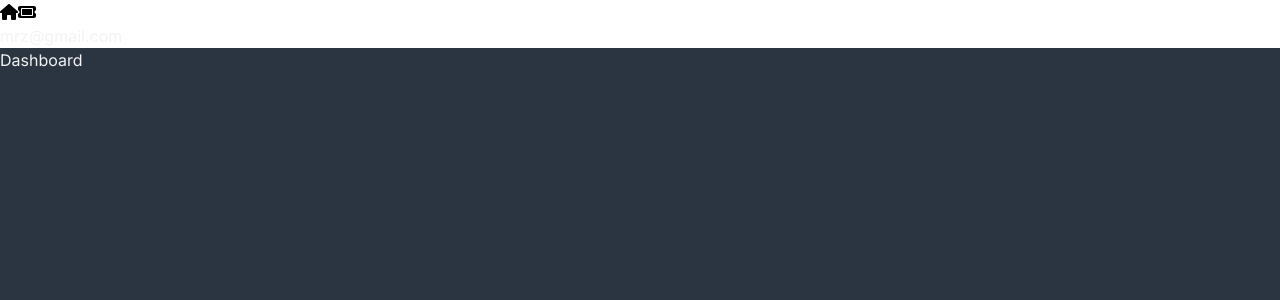
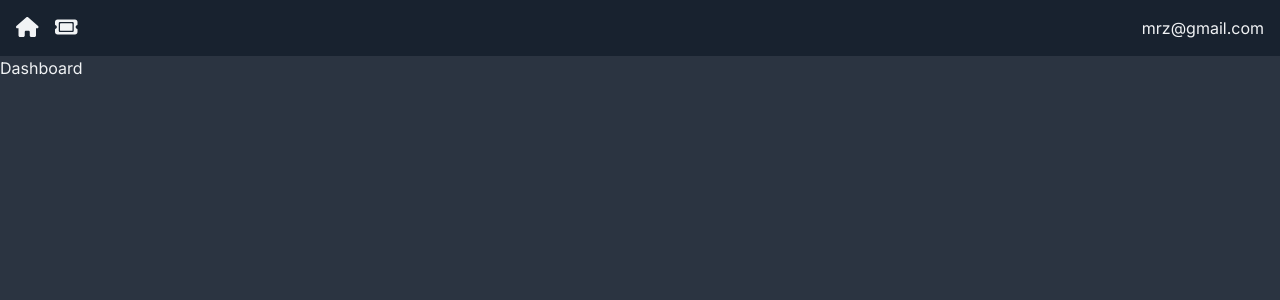
Before and after one commit to MaximilianoTRZ/ticketing-next-app, a Next.js app: page / in a window 1280 px wide. Shown: the top 300 px of the page. Built offline with nearby package versions, Linux system fonts and the light colour scheme.

Commit message:
delete button

```diff
--- /dev/null
+++ b/app/(components)/DeleteBlock.jsx
@@ -0,0 +1,14 @@
+import { faX } from "@fortawesome/free-solid-svg-icons";
+import { FontAwesomeIcon } from "@fortawesome/react-fontawesome";
+import React from "react";
+
+const DeleteBlock = () => {
+  return (
+    <FontAwesomeIcon
+      icon={faX}
+      className="text-red-400 hover:cursor-pointer hover:text-red-200"
+    />
+  );
+};
+
+export default DeleteBlock;
--- a/app/(components)/Nav.jsx
+++ b/app/(components)/Nav.jsx
@@ -4,12 +4,12 @@
 
 const Nav = () => {
   return (
-    <nav>
-      <div>
+    <nav className="flex justify-between bg-nav p-4">
+      <div className="flex items-center space-x-4">
         <Link href="/">
           <FontAwesomeIcon icon={faHome} className="icon" />
         </Link>
-        <Link href="/Ticket/new">
+        <Link href="/TicketPage/new">
           <FontAwesomeIcon icon={faTicket} className="icon" />
         </Link>
       </div>
--- a/app/globals.css
+++ b/app/globals.css
@@ -1,3 +1,13 @@
 @tailwind base;
 @tailwind components;
 @tailwind utilities;
+
+@layer components {
+  .icon {
+    @apply text-default-text text-xl
+  }
+
+  .btn {
+    @apply hover: no-underline bg-blue-accent bg-blue-accent-hover tracking-wider w-full text-center text-nav font-bold cursor-pointer uppercase px-4 py-2 rounded-md transition-colors block;
+  }
+}
```
